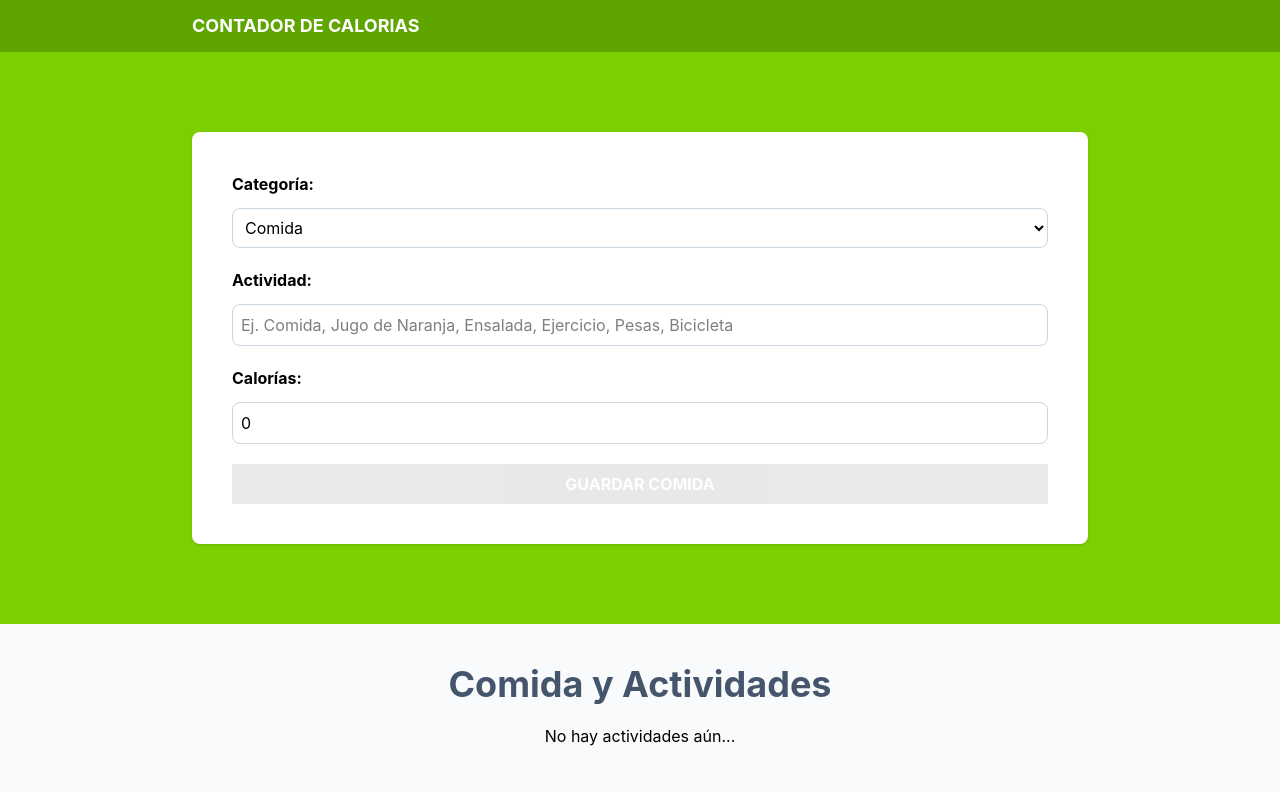
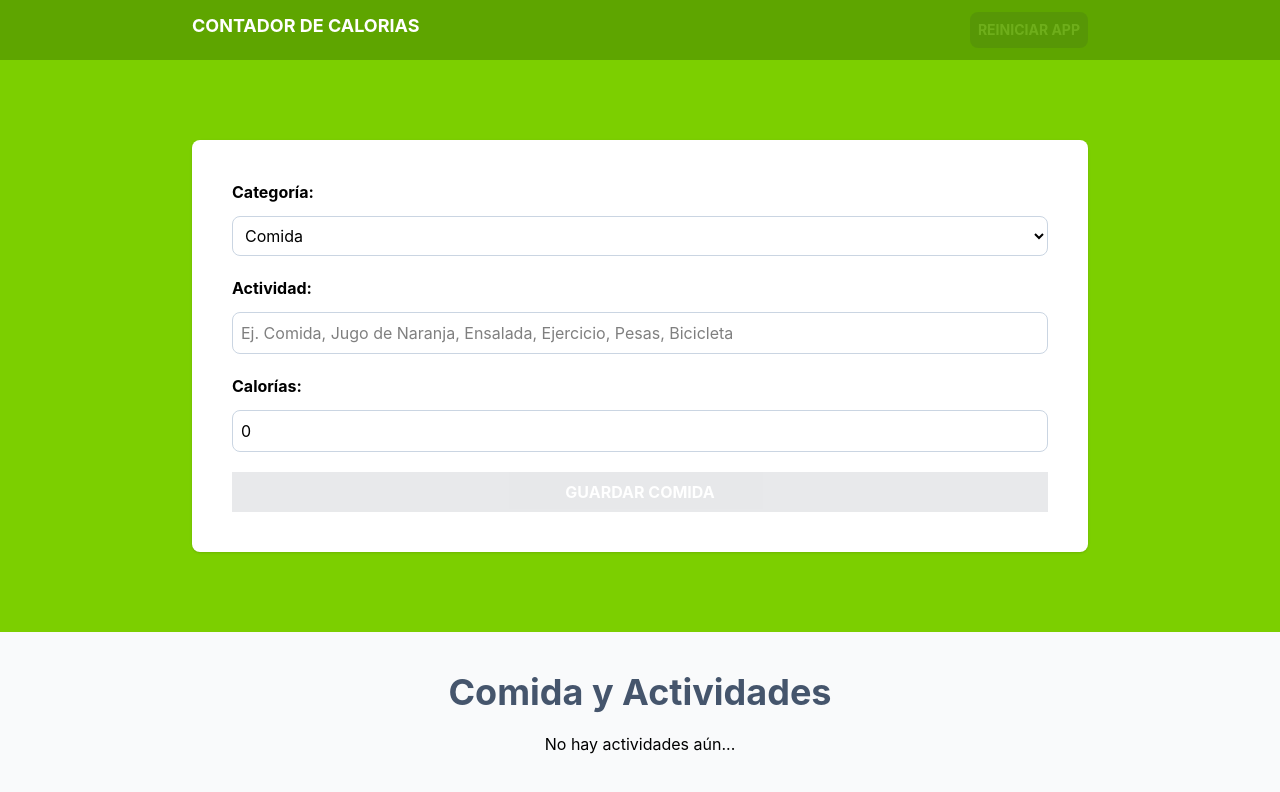
Before and after one commit to andresmdevco/calorie-tracker, a React (Vite) app: page / in a window 1280 px wide. Shown: the top 792 px of the page. Built offline with nearby package versions, Linux system fonts and the light colour scheme.

Commit message:
feat: add app reset functionality

```diff
--- a/src/App.tsx
+++ b/src/App.tsx
@@ -1,4 +1,4 @@
-import { useReducer, useEffect } from "react"
+import { useReducer, useEffect, useMemo } from "react"
 import Form from "./components/Form"
 import { activityReducer, initialState } from "./reducers/activity-reducer"
 import ActivityList from "./components/ActivityList"
@@ -11,6 +11,8 @@
     localStorage.setItem('activities', JSON.stringify(state.activities))
   }, [state.activities])
 
+  const canRestartApp = useMemo(() => state.activities.length, [state.activities])
+
   return (
     <>
       <header className="bg-lime-600 py-3">
@@ -18,6 +20,14 @@
           <h1 className="text-center text-lg font-bold text-white uppercase">
               Contador de Calorias
           </h1>
+
+          <button className="bg-gray-800 hover:bg-gray-900 p-2 font-bold uppercase text-white
+            cursor-pointer rounded-lg text-sm disabled:opacity-10"
+            disabled={!canRestartApp}
+            onClick={() => dispatch({type: 'restart-app'})}
+          >
+            Reiniciar App
+          </button>
         </div>
       </header>
 
--- a/src/components/ActivityList.tsx
+++ b/src/components/ActivityList.tsx
@@ -24,7 +24,7 @@
       {isEmptyActivities ?
         <p className="text-center my-5">No hay actividades aún...</p> :
         activities.map(activity => (
-          <div key={activity.id} className="px-5 py-10 bg-white mt-5 flex justify-between">
+          <div key={activity.id} className="px-5 py-10 bg-white mt-5 flex justify-between shadow">
             <div className="space-y-2 relative">
               <p className={`absolute -top-8 -left-8 px-10 py-2 text-white uppercase font-bold
                 ${activity.category === 1 ? 'bg-lime-500' : 'bg-orange-500'}`}>
--- a/src/reducers/activity-reducer.ts
+++ b/src/reducers/activity-reducer.ts
@@ -3,8 +3,8 @@
 export type ActivityActions =
     { type: 'save-activity', payload: { newActivity : Activity } } |
     { type: 'set-activeId', payload: { id : Activity['id'] } } |
-    { type: 'delete-activity', payload: { id : Activity['id'] } }
-
+    { type: 'delete-activity', payload: { id : Activity['id'] } } |
+    { type: 'restart-app' }
 
 export type ActivityState = {
     activities : Activity[],
@@ -58,5 +58,12 @@
         }
     }
 
+    if (action.type === 'restart-app') {
+        return {
+            activities: [],
+            activeId: ''
+        }
+    }
+
     return state
 }
```
